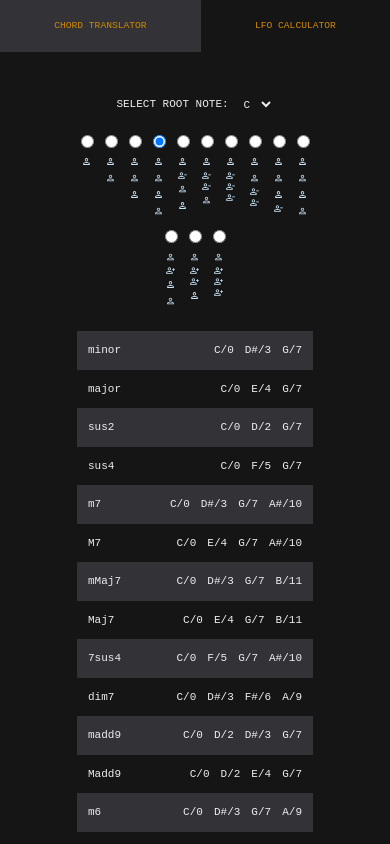
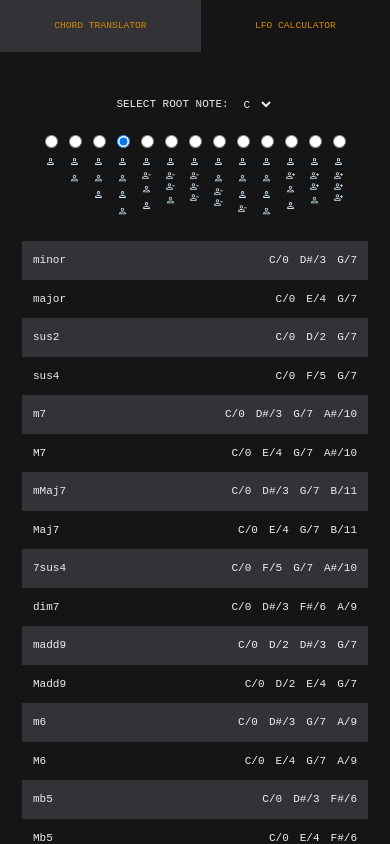
Before and after one commit to rtrigoso/chord-machine-app, a Preact app: page / in a window 390 px wide. Shown: the top 844 px of the page. Built offline with nearby package versions, Linux system fonts and the light colour scheme.

Commit message:
improve readability on mobile

```diff
--- a/src/app.tsx
+++ b/src/app.tsx
@@ -26,7 +26,7 @@ export function App() {
             selected={isSelected('lfo')}
             onClick={() => selectTab('lfo')} />
         </ul>
-        <div data-tab-content="" class="px-5 py-2">
+        <div data-tab-content="" class="py-2">
           <TabContent id="chords" selected={isSelected('chords')}>
             <ChordCalculator />
           </TabContent>
--- a/src/composites/chord-calculator.tsx
+++ b/src/composites/chord-calculator.tsx
@@ -10,7 +10,7 @@ export default function ChordCalculator() {
   const balance = signal<Balance>(BALANCE_MAP[3]);
 
   return (
-    <div class="flex flex-col m-2 gap-2 md:w-1/3 w-full">
+    <div class="flex flex-col m-2 gap-2 lg:w-1/3 w-full">
       <NoteSelector selected={rootNote} />
       <BalanceSelector selected={balance} />
       <div>
--- a/src/composites/lfo-calculator.tsx
+++ b/src/composites/lfo-calculator.tsx
@@ -14,7 +14,7 @@ export default function ChordCalculator() {
     }
 
     return (
-        <div class="flex flex-col m-2 gap-2 md:w-1/3 w-full">
+        <div class="flex flex-col m-2 gap-2 lg:w-1/3 w-full">
             <label for="step-count" class="flex flex-col justify-center gap-1">
                 Repeat loop every
                 <select
```
